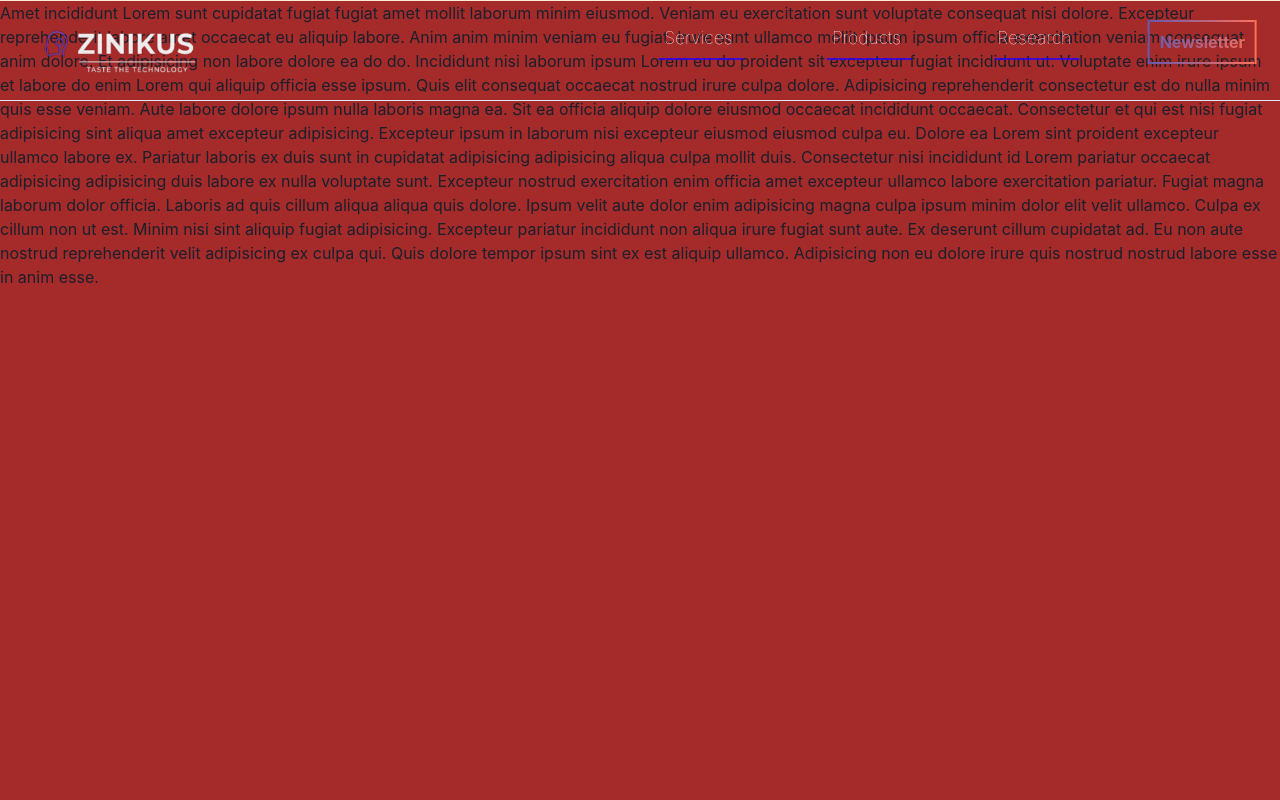
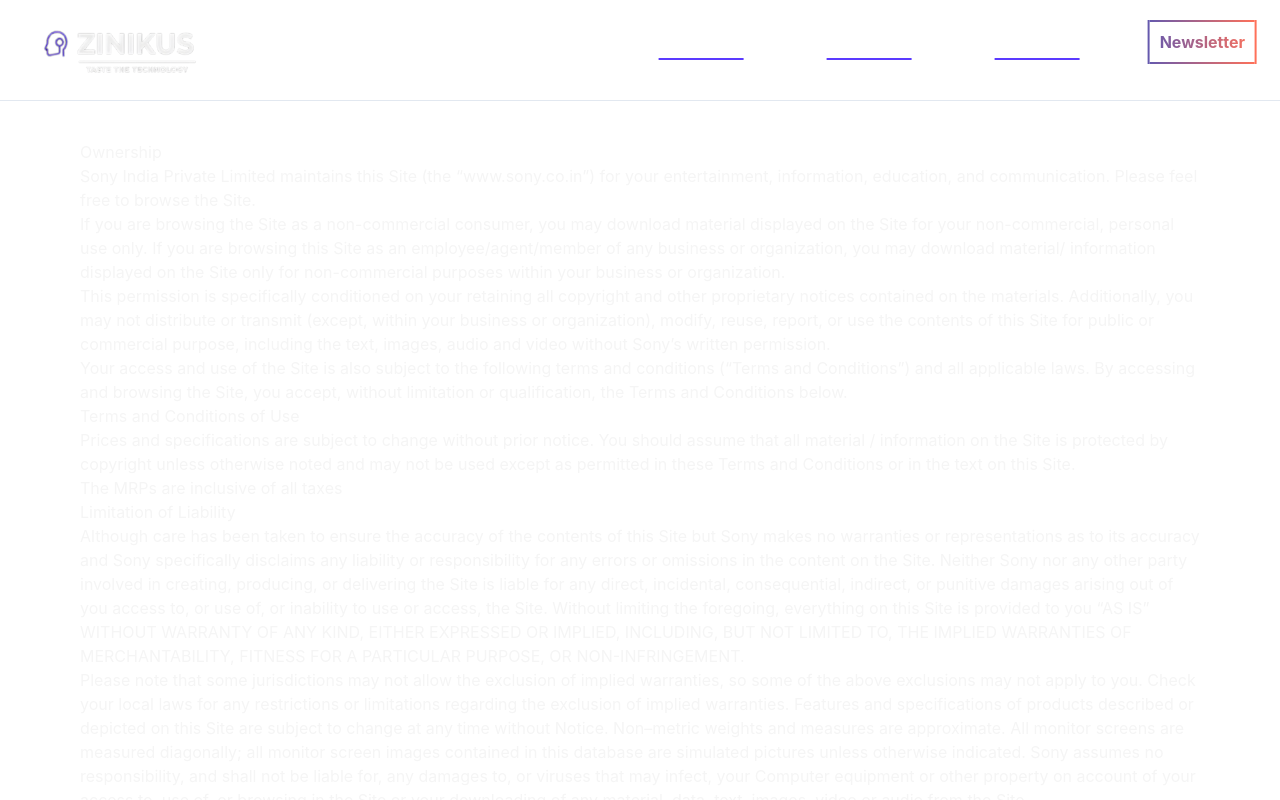
Before and after one commit to UjjwalPasahan/ZINIKUSWEB, a React (Create React App) app in the folder client/: page /termsConditions in a window 1280 px wide. Shown: the top 800 px of the page. Built offline with nearby package versions, Linux system fonts and the light colour scheme; a web font is replaced by a local one.

Commit message:
feedback and tnc enhanced

```diff
--- a/client/src/components/Feedback.jsx
+++ b/client/src/components/Feedback.jsx
@@ -3,8 +3,18 @@ import { Button, Input, VStack } from '@chakra-ui/react';
 import '../styles/feedback.css';
 import { MdKeyboardBackspace } from 'react-icons/md';
 import { Link } from 'react-router-dom';
+import {StarIcon} from '@chakra-ui/icons'
+import { useState, useEffect } from 'react';
 
 const Feedback = () => {
+
+  const [rating, setRating] = useState(0);
+
+  // Function to update the rating and store it in local storage
+  const handleStarClick = (selectedRating) => {
+    setRating(selectedRating);
+    localStorage.setItem('rating', selectedRating);
+  };
   return (
     <div className="backgroundimg">
       <div className="back">
@@ -42,20 +52,37 @@ const Feedback = () => {
           />
           <Input
             variant="flushed"
-            placeholder="Subject"
+            placeholder="What did you like the best?"
             type='text'
             colorScheme="facebook"
             required
           />
           <Input
             variant="flushed"
-            placeholder="Message"
+            placeholder="How can we improve?"
             type='textbox'
             colorScheme="facebook"
             required
           />
 
-          <Button colorScheme="twitter" m={'10'} variant={'solid'}>
+<div>
+      {[...Array(5)].map((_, index) => (
+        <span
+          key={index}
+          style={{
+            cursor: 'pointer',
+            fontSize: '24px',
+            color: index < rating ? '#2b00ff' : 'black',
+          }}
+          onClick={() => handleStarClick(index + 1)}
+        >
+          ★
+        </span>
+      ))}
+    </div>
+
+
+          <Button colorScheme="twitter" m={'10px'} variant={'solid'}>
             Submit
           </Button>
         </VStack>
@@ -64,4 +91,5 @@ const Feedback = () => {
   );
 };
 
-export default Feedback;
+
+export default Feedback
--- a/client/src/components/termsConditions.jsx
+++ b/client/src/components/termsConditions.jsx
@@ -10,33 +10,53 @@ const termsConditions = () => {
     <Header/>
       <div className='termsContainer'>
         <div className='termsText'>
-        Amet incididunt Lorem sunt cupidatat fugiat fugiat amet mollit laborum
-        minim eiusmod. Veniam eu exercitation sunt voluptate consequat nisi
-        dolore. Excepteur reprehenderit labore amet occaecat eu aliquip labore.
-        Anim anim minim veniam eu fugiat. Irure sunt ullamco mollit ipsum ipsum
-        officia exercitation veniam consequat anim dolore. Et adipisicing non
-        labore dolore ea do do. Incididunt nisi laborum ipsum Lorem eu do
-        proident sit excepteur fugiat incididunt ut. Voluptate enim irure ipsum
-        et labore do enim Lorem qui aliquip officia esse ipsum. Quis elit
-        consequat occaecat nostrud irure culpa dolore. Adipisicing reprehenderit
-        consectetur est do nulla minim quis esse veniam. Aute labore dolore
-        ipsum nulla laboris magna ea. Sit ea officia aliquip dolore eiusmod
-        occaecat incididunt occaecat. Consectetur et qui est nisi fugiat
-        adipisicing sint aliqua amet excepteur adipisicing. Excepteur ipsum in
-        laborum nisi excepteur eiusmod eiusmod culpa eu. Dolore ea Lorem sint
-        proident excepteur ullamco labore ex. Pariatur laboris ex duis sunt in
-        cupidatat adipisicing adipisicing aliqua culpa mollit duis. Consectetur
-        nisi incididunt id Lorem pariatur occaecat adipisicing adipisicing duis
-        labore ex nulla voluptate sunt. Excepteur nostrud exercitation enim
-        officia amet excepteur ullamco labore exercitation pariatur. Fugiat
-        magna laborum dolor officia. Laboris ad quis cillum aliqua aliqua quis
-        dolore. Ipsum velit aute dolor enim adipisicing magna culpa ipsum minim
-        dolor elit velit ullamco. Culpa ex cillum non ut est. Minim nisi sint
-        aliquip fugiat adipisicing. Excepteur pariatur incididunt non aliqua
-        irure fugiat sunt aute. Ex deserunt cillum cupidatat ad. Eu non aute
-        nostrud reprehenderit velit adipisicing ex culpa qui. Quis dolore tempor
-        ipsum sint ex est aliquip ullamco. Adipisicing non eu dolore irure quis
-        nostrud nostrud labore esse in anim esse.</div>
+       <p> Ownership
+<br/>
+Sony India Private Limited maintains this Site (the “www.sony.co.in”) for your entertainment, information, education, and communication. Please feel free to browse the Site.
+<br/>
+If you are browsing the Site as a non-commercial consumer, you may download material displayed on the Site for your non-commercial, personal use only. If you are browsing this Site as an employee/agent/member of any business or organization, you may download material/ information displayed on the Site only for non-commercial purposes within your business or organization.
+<br/>
+This permission is specifically conditioned on your retaining all copyright and other proprietary notices contained on the materials. Additionally, you may not distribute or transmit (except, within your business or organization), modify, reuse, report, or use the contents of this Site for public or commercial purpose, including the text, images, audio and video without Sony’s written permission.
+<br/>
+Your access and use of the Site is also subject to the following terms and conditions (“Terms and Conditions”) and all applicable laws. By accessing and browsing the Site, you accept, without limitation or qualification, the Terms and Conditions below.
+<br/>
+Terms and Conditions of Use
+<br/>
+Prices and specifications are subject to change without prior notice. You should assume that all material / information on the Site is protected by copyright unless otherwise noted and may not be used except as permitted in these Terms and Conditions or in the text on this Site.
+<br/>
+The MRPs are inclusive of all taxes
+<br/>
+Limitation of Liability
+<br/>
+Although care has been taken to ensure the accuracy of the contents of this Site but Sony makes no warranties or representations as to its accuracy and Sony specifically disclaims any liability or responsibility for any errors or omissions in the content on the Site. Neither Sony nor any other party involved in creating, producing, or delivering the Site is liable for any direct, incidental, consequential, indirect, or punitive damages arising out of you access to, or use of, or inability to use or access, the Site. Without limiting the foregoing, everything on this Site is provided to you “AS IS” WITHOUT WARRANTY OF ANY KIND, EITHER EXPRESSED OR IMPLIED, INCLUDING, BUT NOT LIMITED TO, THE IMPLIED WARRANTIES OF MERCHANTABILITY, FITNESS FOR A PARTICULAR PURPOSE, OR NON-INFRINGEMENT.
+<br/>
+Please note that some jurisdictions may not allow the exclusion of implied warranties, so some of the above exclusions may not apply to you. Check your local laws for any restrictions or limitations regarding the exclusion of implied warranties. Features and specifications of products described or depicted on this Site are subject to change at any time without Notice. Non–metric weights and measures are approximate. All monitor screens are measured diagonally; all monitor screen images contained in this database are simulated pictures unless otherwise indicated. Sony assumes no responsibility, and shall not be liable for, any damages to, or viruses that may infect, your Computer equipment or other property on account of your access to, use of, or browsing in the Site or your downloading of any material, data, text, images, video or audio from the Site.
+<br/>
+Responsibility for User’s material/ information
+<br/>
+The material / information provided on the Site is either the property of, or used with permission by, Sony. Unless otherwise specified by these terms and conditions or specific permission provided elsewhere on this Site, the Sony Site are for your personal and non–commercial use. You may not distribute, exchange, modify, sell or transmit anything you copy from this Site, including but not limited to any text, images, audio and video, for any business, commercial or public purpose. As long as you comply with the terms and conditions of Use, Sony grants you a non-exclusive, non-transferable, limited right to enter, display and use this Site. Any unauthorized use of the images may violate copyright laws, trademark laws, the laws of privacy and publicity, and civil and criminal statues.
+<br/>
+Links
+<br/>
+The Site may provide links to other Web Sites, which are not under control of Sony. Sony shall not be responsible in any way for the contents of any such web Sites linked to or from the Sony India site. Any inclusion of such links shall not imply / interpreted as an endorsement of the owner / sponsor of the site or the content of the site. Sony disclaims all warranties, express and implied as to accuracy, validity, and legality or otherwise of any materials or information contained on such sites.
+<br/>
+Availability of Products and Services
+<br/>
+The products and services displayed on the Site may not be available for purchase in your particular locality. The reference to such products and services on the Site does not imply or warrant that these products or services will be available at any time in your particular location. You should check with your local Sony authorised representative for the availability of specific products and services in your area.
+<br/>
+Sony’s Right to Change These Terms and Conditions of Use or Content on the Site.
+<br/>
+Sony may at any time revise these Terms and Conditions by updating this posting. Since you are bound by these Terms and Conditions, you should therefore periodically visit this page, by clicking the Legal and Trademark hyperlink at the bottom of the Sony Web pages, to review the then current Terms and Conditions.
+<br/>
+These Terms and Conditions are to be governed by the construed in accordance with the law of India, without reference to its conflicts of law rules.
+<br/>
+Copyright
+<br/>
+Unless otherwise stated, copyright or similar rights in all material presented on the site, including graphical images, is owned by Sony India.
+<br/>
+Trademarks
+<br/>
+The Trademarks, logos and service marks (collectively the “Trademarks”) are the trademarks of Sony and / or its affiliates. Any other trademarks used in the Site are trademarks of their respective owners. Nothing contained on the Site should be construed as granting, by implication, or otherwise, any license or right of use any Trademark displayed on the Site without written permission of Sony.</p></div>
       </div>
       <Footer />
     </div>
--- a/client/src/styles/feedback.css
+++ b/client/src/styles/feedback.css
@@ -44,3 +44,25 @@
   font-size: 3.5rem;
   font-weight: 700;
 }
+
+.star-icon{
+  display: flex;
+  justify-content: center;
+  align-items: center;
+  height: 6vh;
+  padding: 1%;
+  color: #2b00ff;
+}
+
+.star-icon input{
+  display: none;
+}
+
+
+.star-icon input+label{
+  cursor: pointer;
+}
+
+.star-icon input:checked + label ~label{
+  color: #251b58;
+}
--- a/client/src/styles/termsConditions.css
+++ b/client/src/styles/termsConditions.css
@@ -1,12 +1,9 @@
 .termsConditions{
-    height: 65rem;
-    background-color: antiquewhite;
+color:dimgrey;
+color: whitesmoke;
 }
-.termsContainer{
-    height: 65rem;
-    background-color: aqua;
+
+.termsText{
+    padding: 3vw 10vh;
+    margin-top: 12.522361359570661vh;
 }
-.termsText{
-    background-color: brown;
-    height: 65rem;
-}
```
